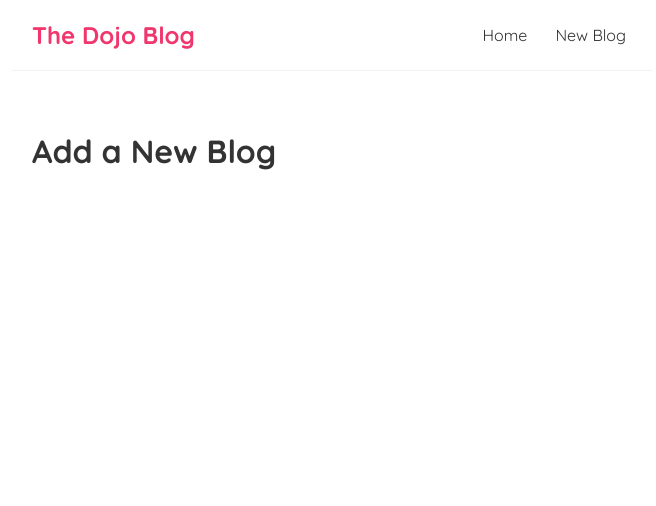
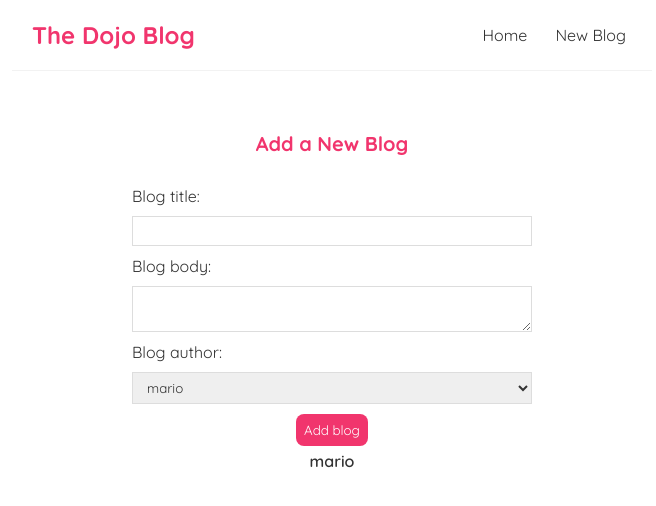
Before and after one commit to McHenro/A-Simple-React-Blog, a React (Create React App) app: page /create in a window 1280 px wide. Shown: the top 506 px of the page, without its empty margins (308-964 px from the left). Built offline with nearby package versions, Linux system fonts and the light colour scheme.

Commit message:
controlled-input-forms

```diff
--- a/src/Create.js
+++ b/src/Create.js
@@ -1,8 +1,31 @@
+import { useState } from "react";
+
 const Create = () => {
+
+        const [title, setTitle] = useState('');
+        const [body, setBody] = useState('');
+        const [author, setAuthor] = useState('mario');
+
     return (
-        <div className="create">
-            <h1> Add a New Blog</h1>
-        </div>
+      <div className="create">
+        <h2> Add a New Blog</h2>
+        <form>
+          <label>Blog title:</label>
+          <input type="text" required value={title} onChange={(e) => setTitle(e.target.value)} />
+          <label>Blog body:</label>
+          <textarea required value={body} onChange={(e) => setBody(e.target.value)}></textarea>
+          <label>Blog author:</label>
+          <select value={author} onChange={(e) => setAuthor(e.target.value)}>
+            <option value="mario">mario</option>
+            <option value="chizzy">chizzy</option>
+            <option value="henry">henry</option>
+          </select>
+          <button>Add blog</button>
+        </form>
+            <p>{title}</p>
+            <p>{body}</p>
+            <p>{author}</p>
+      </div>
     );
 }
 
--- a/src/index.css
+++ b/src/index.css
@@ -65,3 +65,35 @@
 .blog-details div {
   margin: 20px 0;
 }
+
+/* create new blog form */
+.create {
+  max-width: 400px;
+  margin: 0 auto;
+  text-align: center;
+}
+.create label {
+  text-align: left;
+  display: block;
+}
+.create h2 {
+  font-size: 20px;
+  color: #f1356d;
+  margin-bottom: 30px;
+}
+.create input, .create textarea, .create select {
+  width: 100%;
+  padding: 6px 10px;
+  margin: 10px 0;
+  border: 1px solid #ddd;
+  box-sizing: border-box;
+  display: block;
+}
+.create button {
+  background: #f1356d;
+  color: #fff;
+  border: 0;
+  padding: 8px;
+  border-radius: 8px;
+  cursor: pointer;
+}
```
